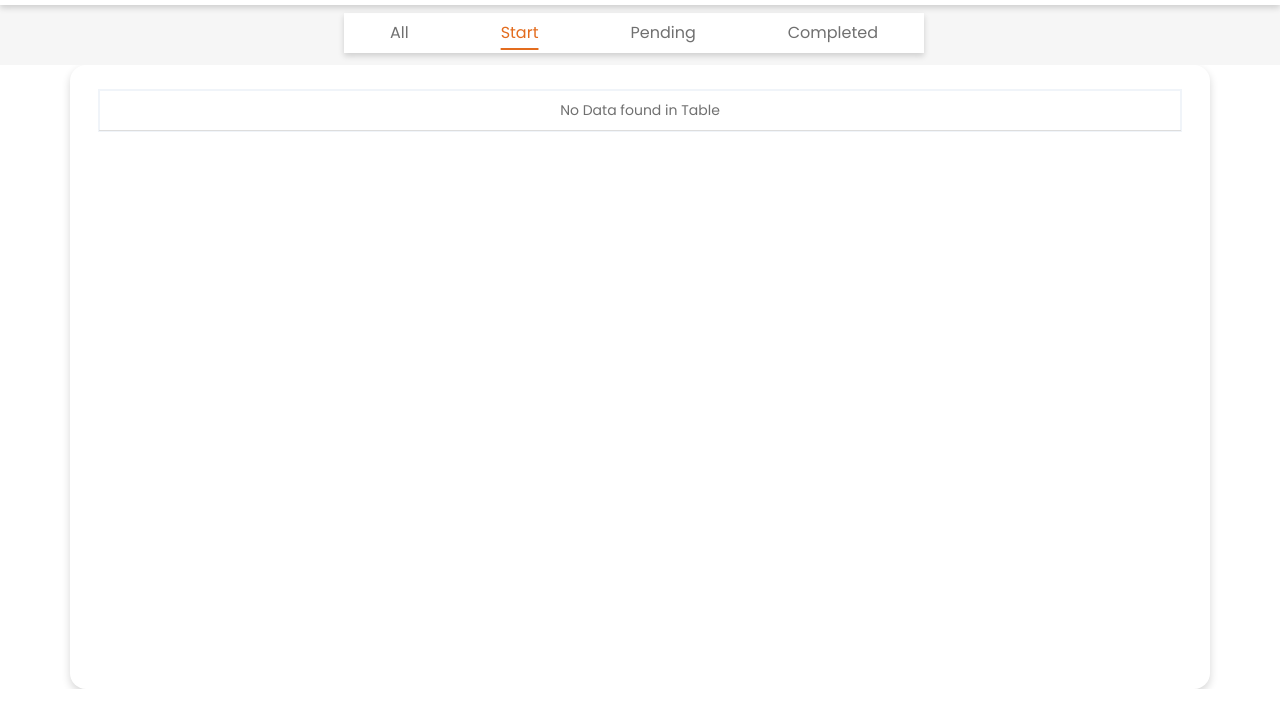
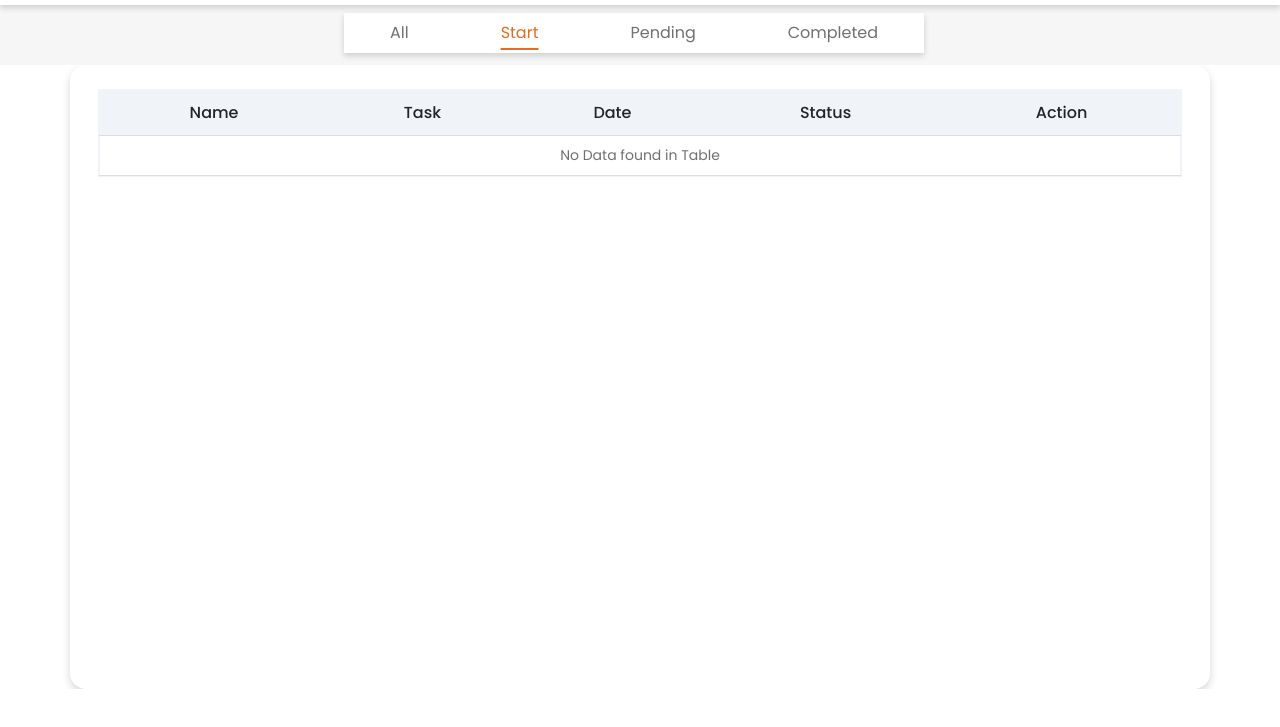
Before and after one commit to Navinjoshi1301/Task_Management_System, a plain HTML site: page table.html in a window 1280 px wide. Both pictures are taken after a click on the link "Start". Shown: the part 67-794 px from the top of the page. Drawn offline with nearby package versions, Linux system fonts and the light colour scheme.

Commit message:
update filter

```diff
--- a/script2.js
+++ b/script2.js
@@ -66,11 +66,11 @@ function populateTaskList() {
       dateCell.innerText = date;
       statusCell.innerText = status;
       deleteButton.innerHTML = '<i class="bi bi-trash"></i>';
-      deleteButton.classList.add("btn", "btn-sm","deletee");
+      deleteButton.classList.add("btn", "btn-sm", "deletee");
       deleteButton.setAttribute("data-name", name);
       deleteButton.addEventListener("click", deleteTask);
       editIcon.innerHTML = '<i class="bi bi-pencil-fill " ></i>';
-      editIcon.classList.add("btn", "btn-sm" , "edit");
+      editIcon.classList.add("btn", "btn-sm", "edit");
       editIcon.addEventListener("click", editTask);
       editIcon.style.marginRight = "10px";
       editDeleteContainer.appendChild(editIcon);
@@ -127,7 +127,8 @@ function filterTasks() {
   let selectedStatus = document.querySelector(".nav-pills .nav-link.active").dataset.filter;
   let rows = document.getElementById("task_table").getElementsByTagName("tr");
 
-  for (let row of rows) {
+  for (let i = 1; i < rows.length; i++) { // Start from index 1 to skip the header row
+    let row = rows[i];
     let name = row.cells[0].textContent.toLowerCase();
     let task = row.cells[1].textContent.toLowerCase();
     let date = row.cells[2].textContent.toLowerCase();
```
Also changed, not shown: table.html (line endings or trailing spaces).
